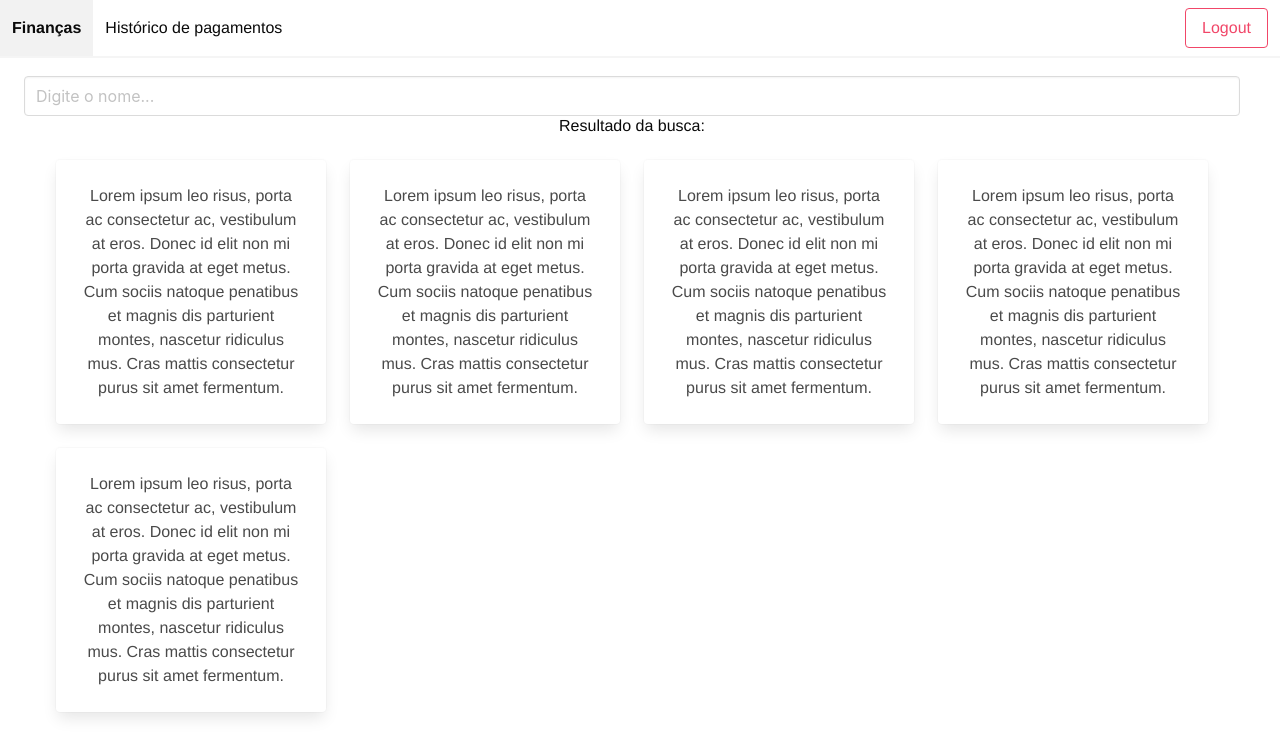
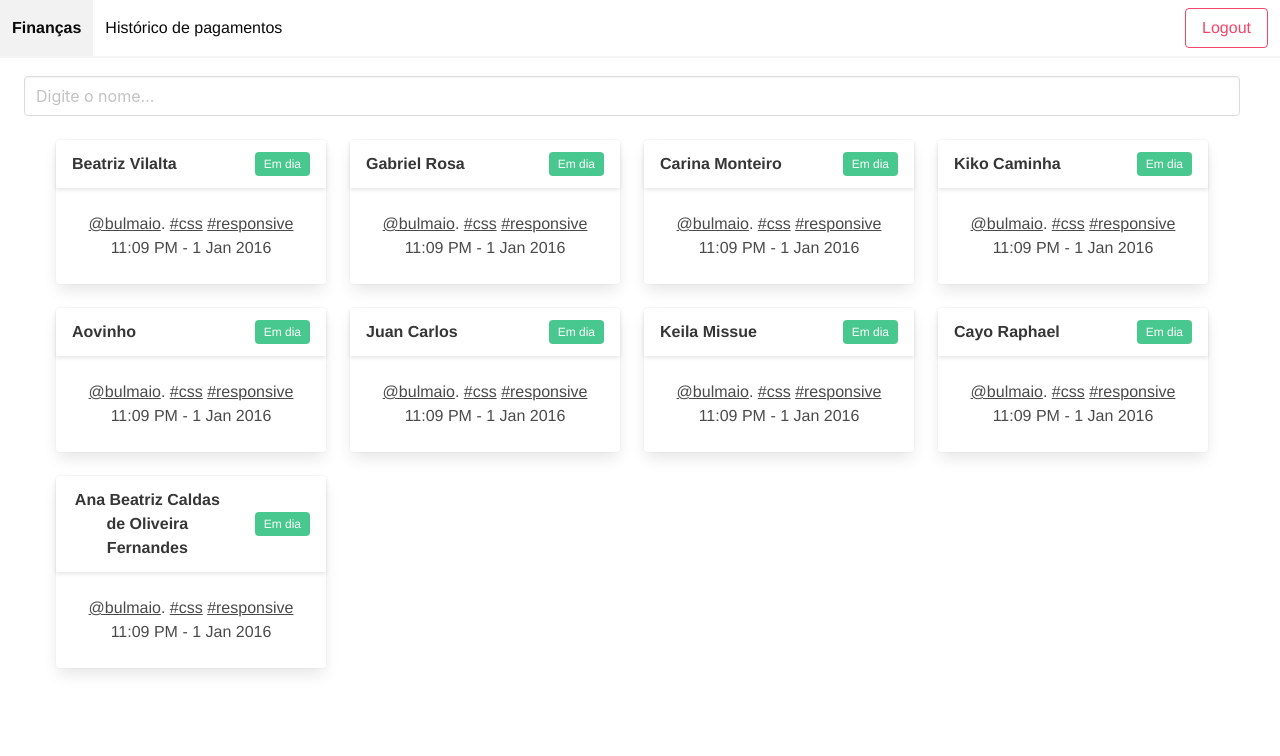
Before and after one commit to beatrizvilalta/MbaWeb, a Vue app: page /userList in a window 1280 px wide. Shown: the top 756 px of the page. Built offline with nearby package versions, Linux system fonts and the light colour scheme.

Commit message:
Feature 3 - Implement user card header and filter

```diff
--- a/src/components/UserList.vue
+++ b/src/components/UserList.vue
@@ -3,49 +3,10 @@
         <Navbar />
         <div class="notification is-white">
             <input class="input" v-model="search" type="search" placeholder="Digite o nome...">
-            <p class="subtitle is-6">Resultado da busca: {{ search }}</p>
-
-            <div class="container is-primary">
-<div class="card">
-  <div class="card-content">
-    <div class="content">
-      Lorem ipsum leo risus, porta ac consectetur ac, vestibulum at eros. Donec id elit non mi porta gravida at eget metus. Cum sociis natoque penatibus et magnis dis parturient montes, nascetur ridiculus mus. Cras mattis consectetur purus sit amet fermentum.
-    </div>
-  </div>
-</div>
-
-<div class="card">
-  <div class="card-content">
-    <div class="content">
-      Lorem ipsum leo risus, porta ac consectetur ac, vestibulum at eros. Donec id elit non mi porta gravida at eget metus. Cum sociis natoque penatibus et magnis dis parturient montes, nascetur ridiculus mus. Cras mattis consectetur purus sit amet fermentum.
-    </div>
-  </div>
-</div>
-
-<div class="card">
-  <div class="card-content">
-    <div class="content">
-      Lorem ipsum leo risus, porta ac consectetur ac, vestibulum at eros. Donec id elit non mi porta gravida at eget metus. Cum sociis natoque penatibus et magnis dis parturient montes, nascetur ridiculus mus. Cras mattis consectetur purus sit amet fermentum.
-    </div>
-  </div>
-</div>
-
-<div class="card">
-  <div class="card-content">
-    <div class="content">
-      Lorem ipsum leo risus, porta ac consectetur ac, vestibulum at eros. Donec id elit non mi porta gravida at eget metus. Cum sociis natoque penatibus et magnis dis parturient montes, nascetur ridiculus mus. Cras mattis consectetur purus sit amet fermentum.
-    </div>
-  </div>
-</div>
-
-<div class="card">
-  <div class="card-content">
-    <div class="content">
-      Lorem ipsum leo risus, porta ac consectetur ac, vestibulum at eros. Donec id elit non mi porta gravida at eget metus. Cum sociis natoque penatibus et magnis dis parturient montes, nascetur ridiculus mus. Cras mattis consectetur purus sit amet fermentum.
-    </div>
-  </div>
-</div>
-
+            <div class="container">
+                <div v-for="(user, index) in filterUsers " :key="index">
+                     <UserCard :username="user" />
+                </div>
             </div>
         </div>
 
@@ -53,25 +14,39 @@
 </template>
 
 <script>
+
 import Navbar from './Navbar.vue'
+import UserCard from './cards/UserCard.vue'
 
 export default {
   components: {
-      Navbar
+      Navbar,
+      UserCard
     },
   data() {
     return {
-        search: ''
+        search: '',
+        users: [
+            "Beatriz Vilalta",
+            "Gabriel Rosa",
+            "Carina Monteiro",
+            "Kiko Caminha",
+            "Aovinho",
+            "Juan Carlos",
+            "Keila Missue",
+            "Cayo Raphael",
+            "Ana Beatriz Caldas de Oliveira Fernandes"
+        ]
     }
   },
-  watch: {
-    search: function (value) {
-        if (value.trim() == '') {
-            console.log("List all")
-        } else {
-            console.log("show " + value.trim());
-        }
-    }
+  computed: {
+      filterUsers() {
+          const searchRestult = this.search.toLowerCase().trim();
+
+          if (!searchRestult) return this.users;
+
+          return this.users.filter(c => c.toLowerCase().indexOf(searchRestult) > -1);
+      }
   },
   methods: {
 
@@ -84,6 +59,7 @@ export default {
 	display: grid;
 	grid-template-columns: repeat(auto-fill, minmax(250px,1fr));
 	grid-gap: 1.5em;
+    margin-top: 1.5em;
 }
 </style>
 
--- /dev/null
+++ b/src/components/cards/UserCard.vue
@@ -0,0 +1,38 @@
+<template>
+    <div class="card">
+        <header class="card-header">
+            <p class="card-header-title">
+                {{ username }}
+            </p>
+
+            <div class="card-header-icon">
+                <span class="tag is-success">Em dia</span>
+            </div>
+        </header>
+
+        <div class="card-content">
+            <div class="content">
+                <a href="#">@bulmaio</a>. <a href="#">#css</a> <a href="#">#responsive</a>
+                <br>
+                <time datetime="2016-1-1">11:09 PM - 1 Jan 2016</time>
+            </div>
+        </div>
+    </div>
+</template>
+
+<script>
+export default {
+    props: {
+        username: String
+    },
+    data() {
+        return {
+
+        }
+    },
+}
+</script>
+
+<style>
+
+</style>
```
